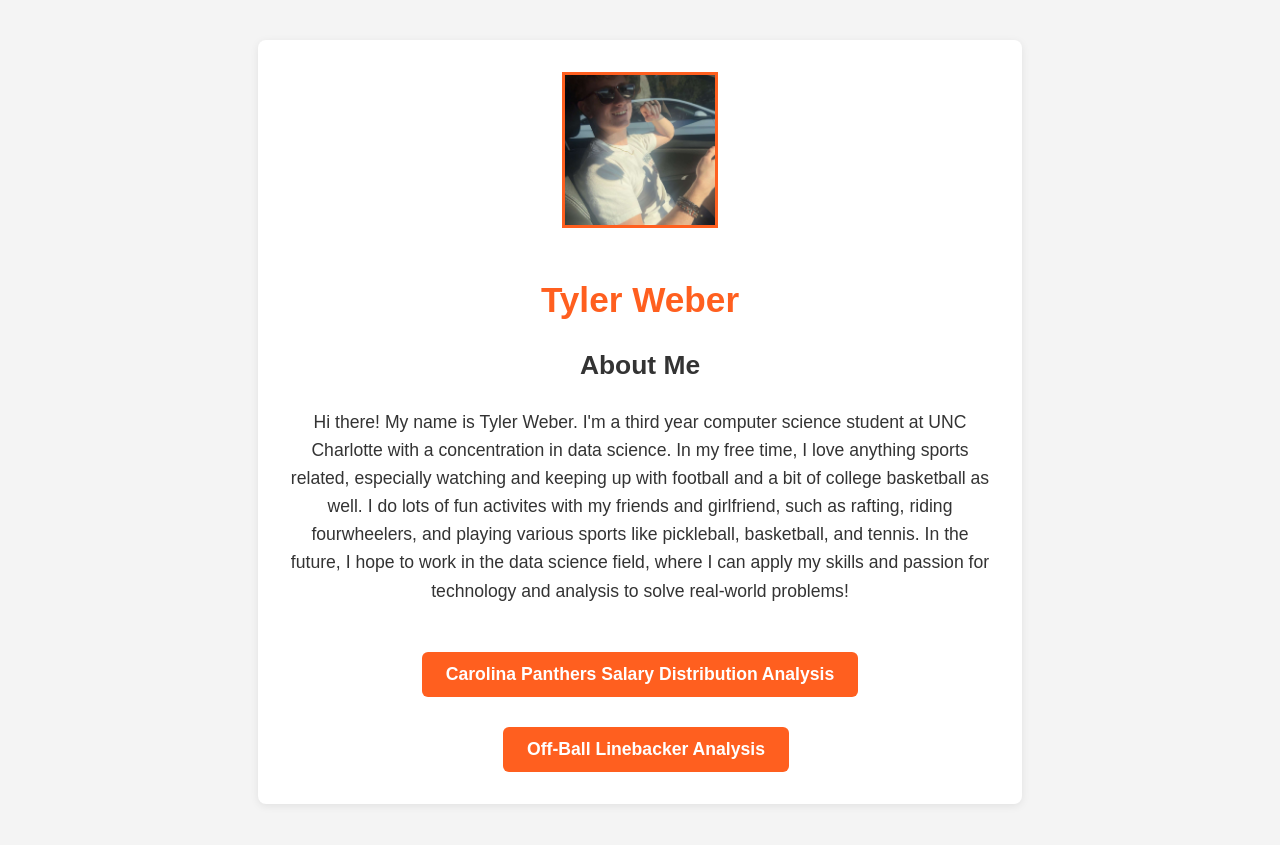
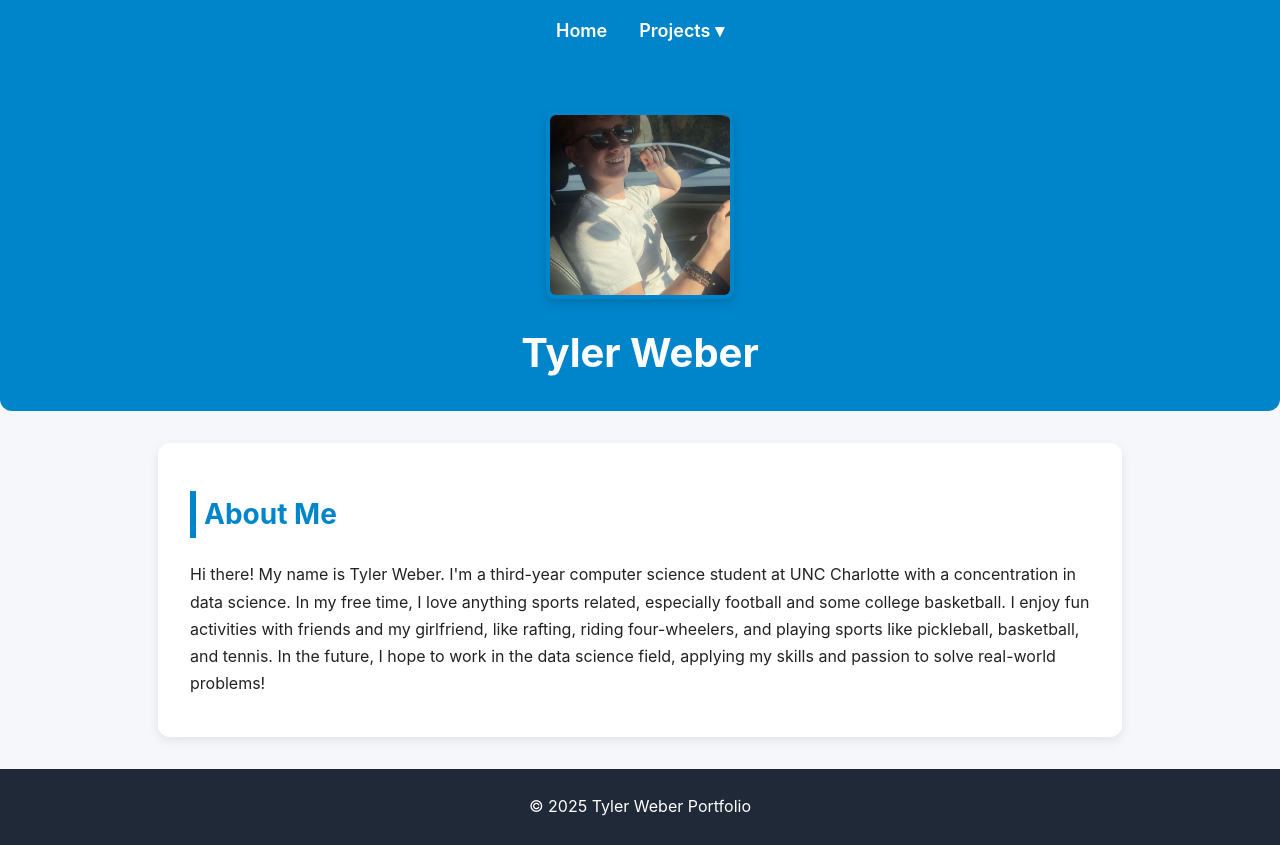
Before and after one commit to tyler-wbr/tyler-wbr.github.io, a plain HTML site: page index.html in a window 1280 px wide. Drawn offline with Linux system fonts and the light colour scheme.

Commit message:
Updated styling, navigation bar, and homepage

```diff
--- a/index.html
+++ b/index.html
@@ -4,75 +4,42 @@
   <meta charset="UTF-8">
   <meta name="viewport" content="width=device-width, initial-scale=1">
   <title>Tyler Weber - Portfolio</title>
-    <style>
-        body {
-            font-family: Arial, sans-serif;
-            margin: 0;
-            padding: 0;
-            background: #f4f4f4;
-            color: #333;
-        }
-        .container {
-            max-width: 700px;
-            margin: 40px auto;
-            background: #fff;
-            padding: 32px;
-            border-radius: 8px;
-            box-shadow: 0 2px 8px rgba(0,0,0,0.08);
-            text-align: center;
-        }
-        .profile-pic {
-            width: 150px;
-            height: 150px;
-            object-fit: cover;
-            margin-bottom: 24px;
-            border: 3px solid #FF5F1F;
-        }
-        h1 {
-            margin-bottom: 16px;
-            font-size: 2.2em;
-            color: #FF5F1F;
-        }
-        .about-me {
-            font-size: 1.1em;
-            margin-top: 24px;
-            line-height: 1.6;
-        }
-        .project-button {
-            display: inline-block;
-            margin-top: 30px;
-            padding: 12px 24px;
-            font-size: 1.1em;
-            font-weight: bold;
-            color: white;
-            background-color: #FF5F1F;
-            border: none;
-            border-radius: 6px;
-            text-decoration: none;
-            transition: background 0.3s ease;
-        }
-        .project-button:hover {
-            background-color: #e14e12;
-        }
-    </style>
+  <link rel="stylesheet" href="projects/style.css">
 </head>
 <body>
-    <div class="container">
+
+  <nav>
+    <a href="index.html">Home</a>
+    <div class="dropdown">
+      <a href="#">Projects ▾</a>
+      <div class="dropdown-content">
+        <a href="panthers-salary.html">Carolina Panthers Salary Analysis</a>
+        <a href="offball-linebacker-analysis.html">Off-Ball Linebacker Evolution</a>
+      </div>
+    </div>
+  </nav>
+
+  <header>
     <img src="tw.png" alt="Tyler Weber" class="profile-pic">
     <h1>Tyler Weber</h1>
+  </header>
+
+  <section class="content-block">
     <div class="about-me">
       <h2>About Me</h2>
       <p>
-                Hi there! My name is Tyler Weber. I'm a third year computer science student at UNC Charlotte with a concentration in data science. In my free time, I love anything sports related, especially watching and keeping up with football and a bit of college basketball as well.
-                I do lots of fun activites with my friends and girlfriend, such as rafting, riding fourwheelers, and playing various sports like pickleball, basketball, and tennis. In the future, I hope to work in the data science field, where I can apply my skills and passion for technology and analysis to solve real-world problems!
+        Hi there! My name is Tyler Weber. I'm a third-year computer science student at UNC Charlotte
+        with a concentration in data science. In my free time, I love anything sports related, especially
+        football and some college basketball. I enjoy fun activities with friends and my girlfriend, like rafting,
+        riding four-wheelers, and playing sports like pickleball, basketball, and tennis. In the future, I hope
+        to work in the data science field, applying my skills and passion to solve real-world problems!
       </p>
     </div>
-        <a href="projects/panthers-salary.html" class="project-button">
-            Carolina Panthers Salary Distribution Analysis
-        </a>
-        <a href="projects/offball-linebacker-analysis.html" class="project-button" style="margin-left: 12px;">
-            Off-Ball Linebacker Analysis
-        </a>
-    </div>
+  </section>
+
+  <footer>
+    <p>&copy; 2025 Tyler Weber Portfolio</p>
+  </footer>
+
 </body>
 </html>
--- a/projects/style.css
+++ b/projects/style.css
@@ -1,79 +1,205 @@
-* {
+/* General page styling */
+body {
+  font-family: 'Inter', Arial, sans-serif;
+  font-size: 18px;
+  line-height: 1.7;
   margin: 0;
   padding: 0;
-  box-sizing: border-box;
+  background: #f5f7fa;
+  color: #222;
 }
 
-body {
-  font-family: "Georgia", serif;
-  line-height: 1.6;
-  color: #222;
-  background-color: #fafafa;
-  max-width: 900px;
-  margin: 2rem auto;
-  padding: 0 1.5rem;
+/* Navbar */
+nav {
+  background-color: #0085CA;
+  padding: 1rem 2rem;
+  display: flex;
+  justify-content: center;
+  align-items: center;
+  gap: 2rem;
 }
 
-h1, h2, h3 {
-  font-family: "Merriweather", serif;
-  margin: 2rem 0 1rem;
-  line-height: 1.3;
+nav a {
+  color: #fff;
+  text-decoration: none;
+  font-weight: 600;
+  margin: 0;
+  transition: color 0.2s ease;
+}
+
+nav a:hover {
+  color: #e0e0e0;
+}
+
+/* Dropdown menu */
+.dropdown {
+  position: relative;
+  display: inline-block;
+}
+
+.dropdown-content {
+  display: none;
+  position: absolute;
+  background-color: #fff;
+  min-width: 200px;
+  box-shadow: 0 8px 16px rgba(0,0,0,0.15);
+  border-radius: 8px;
+  z-index: 1000;
+}
+
+.dropdown-content a {
+  color: #222;
+  padding: 0.75rem 1rem;
+  display: block;
+  text-decoration: none;
+}
+
+.dropdown-content a:hover {
+  background-color: #f0f0f0;
+}
+
+.dropdown:hover .dropdown-content {
+  display: block;
+}
+
+/* Headers */
+header {
+  background: #0085CA;
+  color: #fff;
+  padding: 1.5rem 2rem;
+  text-align: center;
+  border-radius: 0 0 12px 12px;
+  margin-bottom: 2rem;
 }
 
 h1 {
-  font-size: 2.2rem;
-  border-bottom: 2px solid #444;
-  padding-bottom: 0.5rem;
+  font-size: 2.5rem;
+  margin: 0;
 }
 
 h2 {
-  font-size: 1.6rem;
-  color: #333;
+  color: #0085CA;
+  margin-top: 1.5rem;
+  font-size: 1.75rem;
+  border-left: 6px solid #0085CA;
+  padding-left: 0.5rem;
 }
 
 h3 {
-  font-size: 1.3rem;
-  color: #444;
+  color: #006699;
+  margin-top: 1.2rem;
+  font-size: 1.4rem;
 }
 
+h4 {
+  color: #444;
+  margin-top: 1rem;
+  font-size: 1.2rem;
+}
+
+/* Content blocks */
+section.content-block, .content-block {
+  max-width: 900px;
+  margin: 1.5rem auto;
+  padding: 1.5rem 2rem;
+  background: #fff;
+  border-radius: 12px;
+  box-shadow: 0 4px 12px rgba(0,0,0,0.08);
+}
+
+/* Paragraphs & Lists */
 p {
+  font-size: 1rem;
+  margin-bottom: 1rem;
+  text-align: left;
+}
+
+ul {
+  margin-left: 1.2rem;
   margin-bottom: 1rem;
 }
 
-ul, ol {
-  margin: 1rem 0 1rem 2rem;
+p.insight {
+  font-weight: 600;
+  color: #006699;
+  margin-top: -0.3rem;
+  margin-bottom: 1rem;
 }
 
-li {
-  margin: 0.5rem 0;
+/* Images */
+img {
+  display: block;
+  margin: 1.5rem auto;
+  max-width: 90%;
+  border-radius: 10px;
+  box-shadow: 0 4px 12px rgba(0,0,0,0.1);
 }
 
-a {
-  color: #0056b3;
-  text-decoration: none;
+figure {
+  margin: 1.5rem 0;
 }
 
-a:hover {
+figcaption {
+  display: block;
+  text-align: center;
+  color: #555;
+  margin-top: 0.5rem;
+  font-style: normal;
+  font-weight: 500;
+  font-size: 0.95rem;
+}
+
+/* Profile picture (homepage) */
+.profile-pic {
+  width: 180px;
+  height: 180px;
+  object-fit: cover;
+  border: 4px solid #0085CA;
+  margin-bottom: 20px;
+  box-shadow: 0 4px 10px rgba(0,0,0,0.15);
+}
+
+/* Footer */
+footer {
+  background: #1f2937;
+  color: #fff;
+  text-align: center;
+  padding: 1.5rem;
+  margin-top: 2rem;
+  font-size: 0.9rem;
+}
+
+footer a {
+  color: #90caf9;
   text-decoration: underline;
 }
 
-pre, code {
-  font-family: "Courier New", monospace;
-  background: #f4f4f4;
-  padding: 0.2rem 0.4rem;
-  border-radius: 4px;
+footer p {
+  margin: 0;
+  text-align: center; /* Make sure <p> inside footer is centered */
 }
 
-img {
-  max-width: 100%;
-  display: block;
-  margin: 1.5rem auto;
+
+/* Responsive adjustments */
+@media (max-width: 768px) {
+  nav {
+    flex-direction: column;
+    gap: 1rem;
+  }
+
+  section.content-block {
+    padding: 1rem 1.2rem;
+  }
+
+  header {
+    padding: 1rem 1.2rem;
+  }
+
+  h1 {
+    font-size: 2rem;
+  }
+
+  h2 {
+    font-size: 1.5rem;
+  }
 }
-
-footer {
-  margin-top: 3rem;
-  padding-top: 1rem;
-  border-top: 1px solid #ccc;
-  font-size: 0.9rem;
-  color: #666;
-}
```
Also changed, not shown: projects/offball-linebacker-analysis.html (+45 -33 lines), projects/panthers-salary.html (+49 -4 lines). Lines whose indentation alone changed are shown as unchanged.
